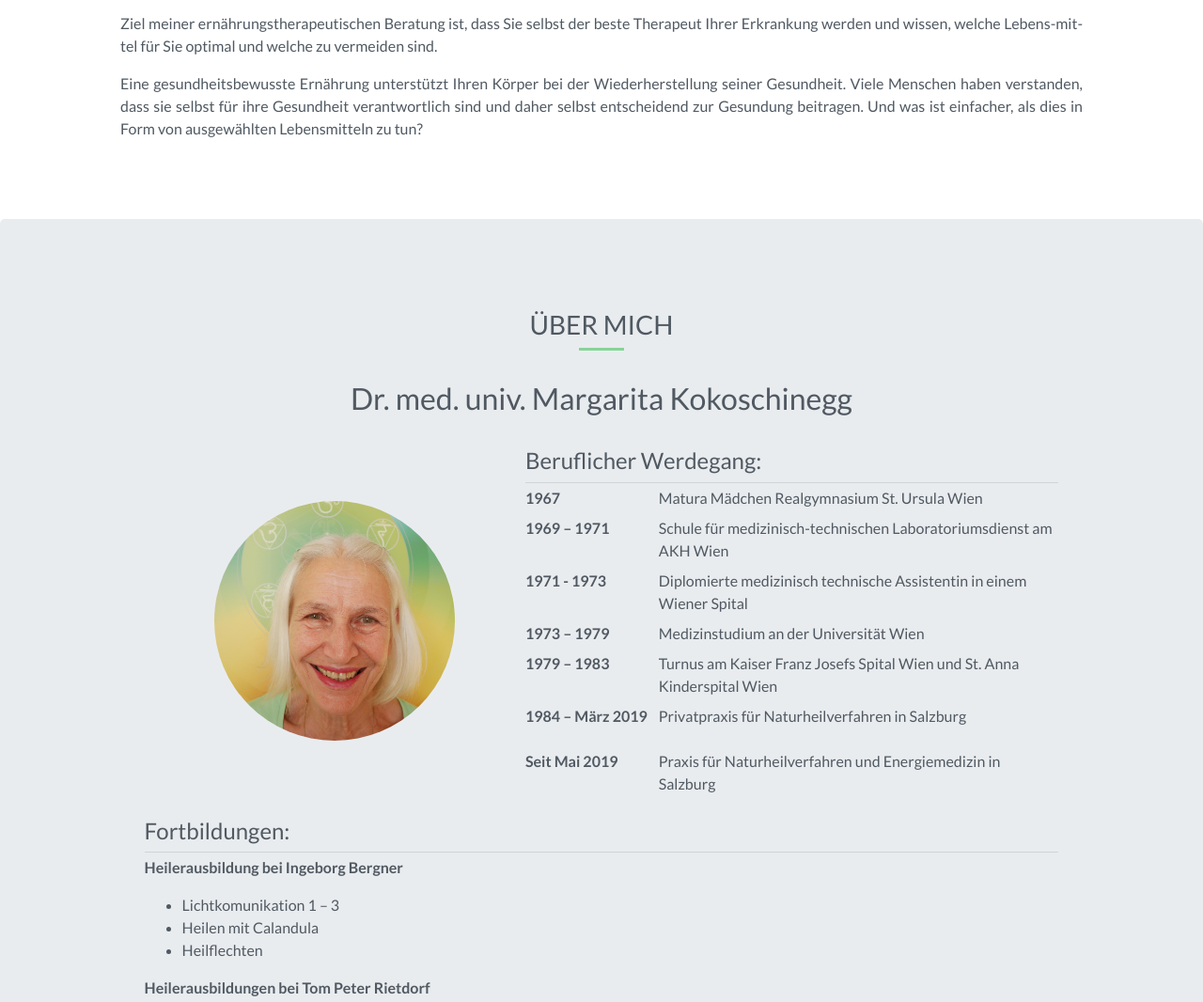
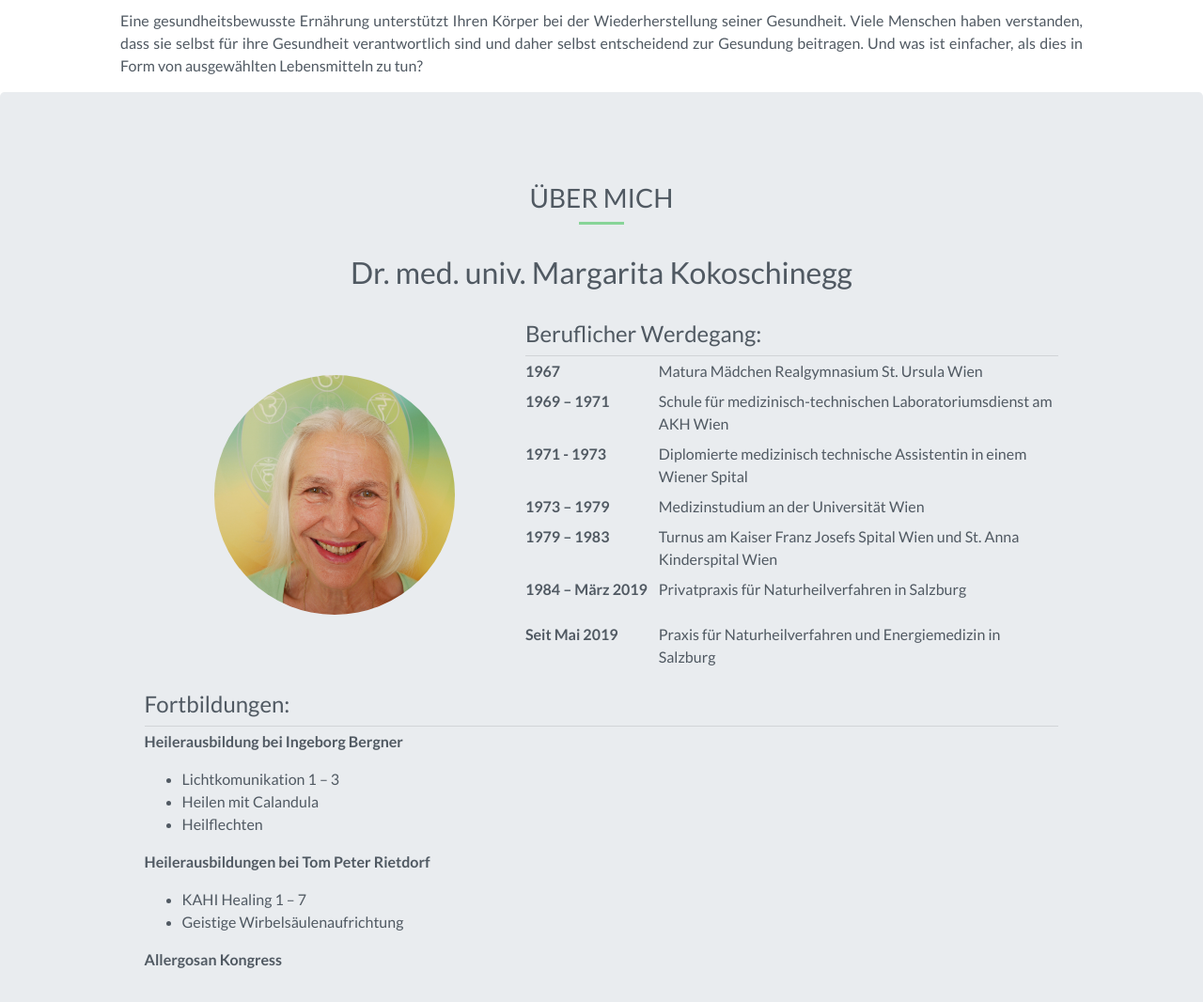
Before and after one commit to dkokoschinegg/mkokoschinegg, a plain HTML site: page index.html in a window 1280 px wide. Shown: the part 5451-6517 px from the top of the page at 94% size. Drawn offline with Linux system fonts and the light colour scheme; no server answers.

Commit message:
Update style.css

```diff
--- a/style.css
+++ b/style.css
@@ -9,7 +9,7 @@ body {
 .offset::before {
   display: block;
   content: "";
-  height: 4.2rem;
+  height: 0rem;
   margin-top: 0rem;
 }
 #aktuelles.offset::before {
```
